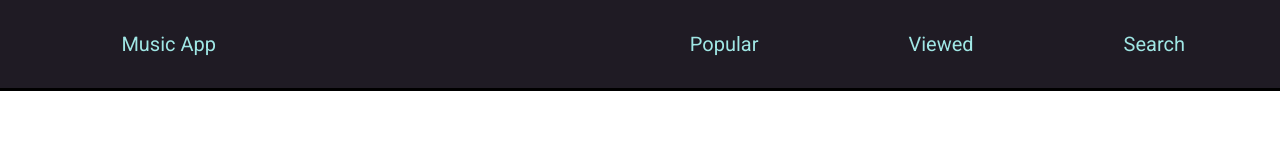
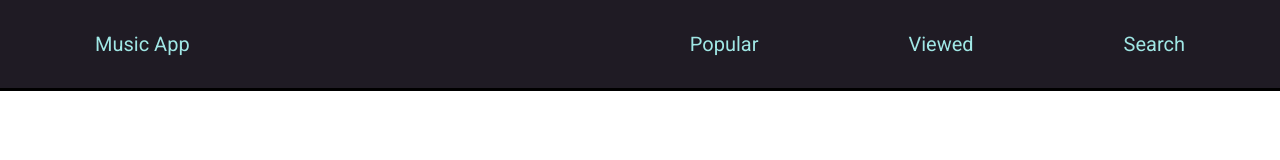
Before and after one commit to gheezl/music-app, an Angular app: page /Search-Results in a window 1280 px wide. Shown: the top 160 px of the page. Built offline with nearby package versions, Linux system fonts and the light colour scheme.

Commit message:
Polished some randome stuff idk

```diff
--- a/src/app/components/card/card.component.html
+++ b/src/app/components/card/card.component.html
@@ -1 +1,7 @@
-<p>card works!</p>
+<div>
+    <img />
+    <div>
+        <span>{{ song }}</span>
+        <span></span>
+    </div>
+</div>
--- a/src/app/components/header/header.component.css
+++ b/src/app/components/header/header.component.css
@@ -9,11 +9,17 @@
 
 #header-title {
     display: flex;
-    justify-content: center;
+    justify-content: left;
+    padding-left: 75px;
     cursor:default;
     font-size: 20px;
     height: 100%;
     align-items: center;
+    cursor: pointer;
+}
+
+#header-title:hover {
+    opacity: 0.75;
 }
 
 #header-input {
--- a/src/app/components/header/header.component.html
+++ b/src/app/components/header/header.component.html
@@ -1,5 +1,5 @@
 <div id="header-border">
-    <h1 id="header-title">Music App</h1>
+    <h1 id="header-title" [routerLink]="['/']">Music App</h1>
     <div id="header-links">
         <span class="header-link">Popular</span>
         <span class="header-link">Viewed</span>
--- a/src/app/components/input/input.component.html
+++ b/src/app/components/input/input.component.html
@@ -3,10 +3,7 @@
     <button
         id="button"
         (click)="onEnter()"
-
     >
         Search
     </button>
 </div>
-<!-- [routerLink]="['/Search-Results']"
-        [state]="{data: results}" -->
```
